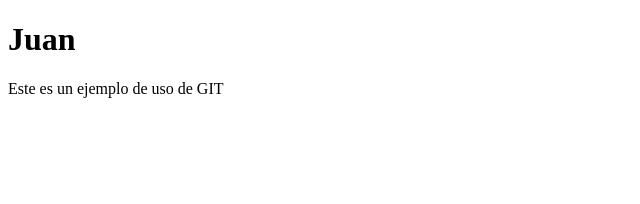
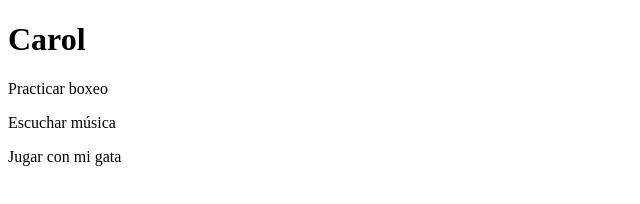
Before and after one commit to GarozJ/Repo1Actividad1, a plain HTML site: page actividad/carolT.html in a window 1280 px wide. Shown: the whole page, without its empty margins (0-640 px from the left). Drawn offline with Linux system fonts and the light colour scheme.

Commit message:
3 intento

```diff
--- a/actividad/carolT.html
+++ b/actividad/carolT.html
@@ -6,7 +6,9 @@
     <title>Index</title>
 </head>
 <body>
-    <h1>Juan</h1>
-    <p>Este es un ejemplo de uso de GIT</p>
+    <h1>Carol</h1>
+    <p>Practicar boxeo</p>
+    <p>Escuchar música</p>
+    <p>Jugar con mi gata</p>
 </body>
 </html>
```
